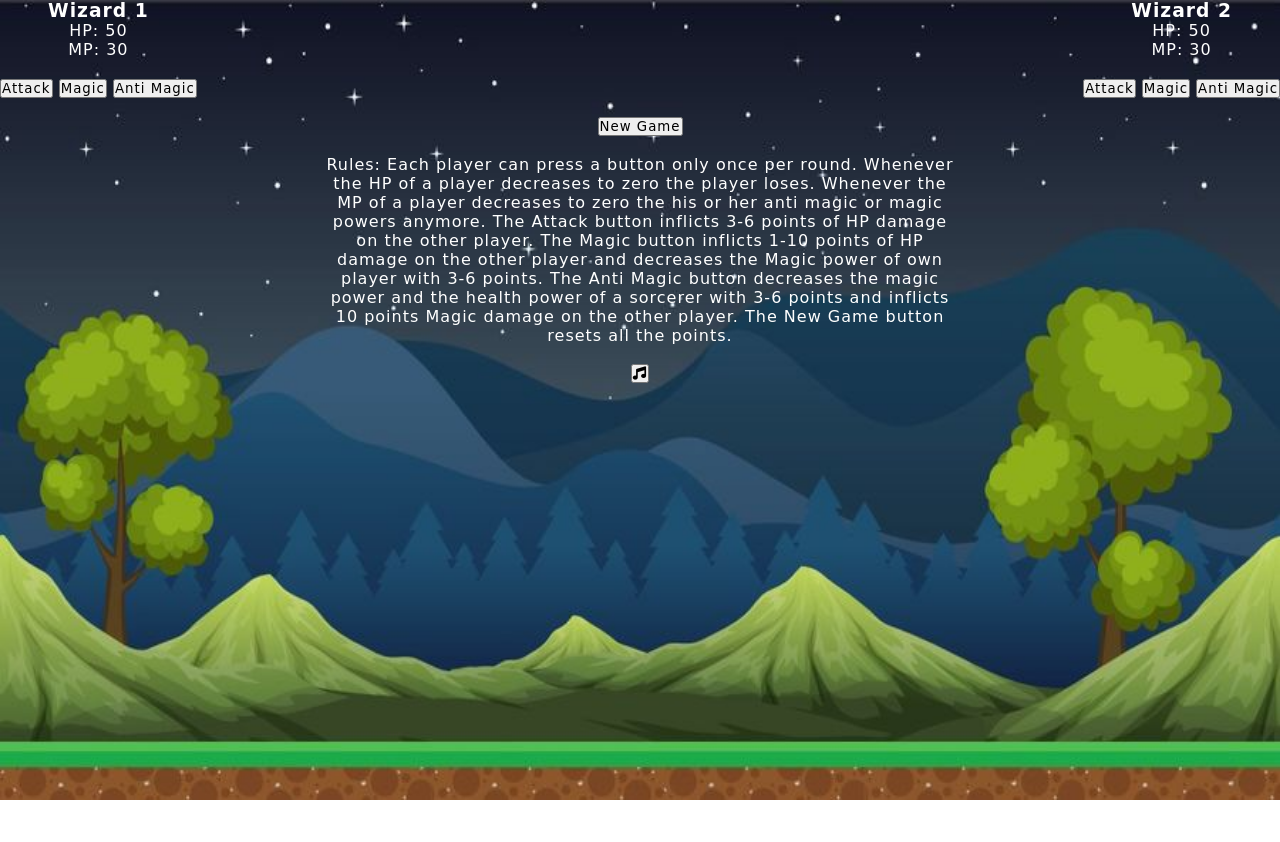
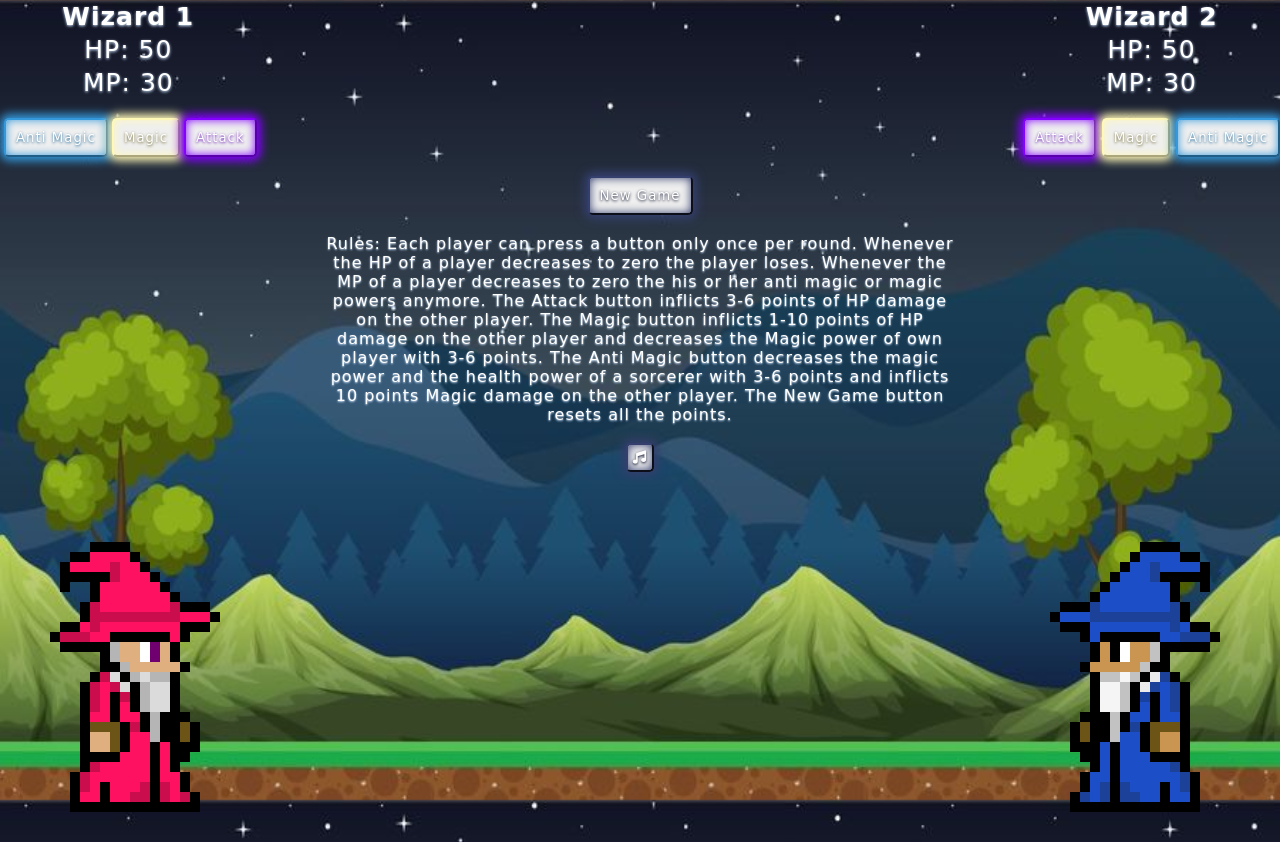
Before and after one commit to The-Child/The-Child.github.io, a plain HTML site: page index.html in a window 1280 px wide. Before the commit the page ends 800 px from the top, so only its background shows below. Drawn offline with Linux system fonts and the light colour scheme; a web font is replaced by a local one.

Commit message:
additional css

```diff
--- a/index.html
+++ b/index.html
@@ -25,7 +25,7 @@
     </style>
     <div id="scoresDiv">
       <div>
-        <h3>Wizard 1</h3>
+        <h2>Wizard 1</h2>
 
         <div id="scoreHP1Div">HP:<span id="scoreHP1"> 50</span></div>
 
@@ -33,17 +33,21 @@
 
         <br />
 
-        <button onclick="AttackOnWater()">Attack</button>
+        <div id="reverse">
+          <button class="btnOneAttack" onclick="AttackOnWater()">Attack</button>
 
-        <button onclick="MagicOnWater()">Magic</button>
+          <button class="btnOneMagic" onclick="MagicOnWater()">Magic</button>
 
-        <button onclick="AntiMagicOnWater()">Anti Magic</button>
+          <button class="btnOneAnti" onclick="AntiMagicOnWater()">
+            Anti Magic
+          </button>
+        </div>
       </div>
 
       <br />
 
       <div>
-        <h3>Wizard 2</h3>
+        <h2>Wizard 2</h2>
 
         <div id="scoreHP2Div">HP:<span id="scoreHP2"> 50</span></div>
 
@@ -51,17 +55,19 @@
 
         <br />
 
-        <button onclick="AttackOnFire()">Attack</button>
+        <button class="btnTwoAttack" onclick="AttackOnFire()">Attack</button>
 
-        <button onclick="MagicOnFire()">Magic</button>
+        <button class="btnTwoMagic" onclick="MagicOnFire()">Magic</button>
 
-        <button onclick="AntiMagicOnFire()">Anti Magic</button>
+        <button class="btnTwoAnti" onclick="AntiMagicOnFire()">
+          Anti Magic
+        </button>
       </div>
     </div>
     <br />
 
     <div id="resetAndRules">
-      <button onclick="NewGame()">New Game</button>
+      <button id="btnNewGame" onclick="NewGame()">New Game</button>
 
       <br />
 
@@ -83,7 +89,7 @@
       <br />
 
       <button
-        id="music-btn"
+        id="btnMusic"
         type="button"
         title="Epic Fantasy Songs"
         onclick="music()"
@@ -92,6 +98,10 @@
       </button>
     </div>
 
+    <div id="wizardIMG">
+      <img id="wizard-1" src="Images/wizard-1.png" alt="wizard-1" />
+      <img id="wizard-2" src="Images/wizard-2.png" alt="wizard-2" />
+    </div>
     <script type="text/javascript" src="app.js"></script>
   </body>
 </html>
--- a/style.css
+++ b/style.css
@@ -14,8 +14,16 @@
     text-align: center;
 }
 
-#scoresDiv h3, #scoreHP1Div, #scoreMP1Div, #scoreHP2Div, #scoreMP2Div  {
+#scoresDiv h2, #scoreHP1Div, #scoreMP1Div, #scoreHP2Div, #scoreMP2Div  {
 color: white;
+font-size: 25px;
+padding: 2px;
+text-shadow: 0 1px 3px #cce2fc;
+}
+
+#reverse {
+    display: flex;
+    flex-direction: row-reverse;
 }
 
 #resetAndRules {
@@ -31,4 +39,82 @@ color: white;
 #resetAndRules p {
     font-size: 16px;
     color: white;
+    text-shadow: 0 1px 2px #cce2fc;
 }
+
+#btnNewGame {
+    padding: 10px;
+    border-color: #343f6e;
+    border-radius: 5px;
+    color: #fff;
+    text-shadow: 0 1px 3px #0a102c;
+    box-shadow: 0 0 40px 40px #343f6e inset, 0 0 0 0 #343f6e;
+    -webkit-transition: all 150ms ease-in-out;
+    transition: all 150ms ease-in-out;
+    box-shadow: 0 0 10px 0 #343f6e inset, 0 0 10px 4px #343f6e;
+}
+
+#btnMusic {
+    padding: 5px;
+    border-color: #343f6e;
+    border-radius: 5px;
+    color: #fff;
+    text-shadow: 0 1px 3px #0a102c;
+    box-shadow: 0 0 40px 40px #343f6e inset, 0 0 0 0 #343f6e;
+    -webkit-transition: all 150ms ease-in-out;
+    transition: all 150ms ease-in-out;
+    box-shadow: 0 0 10px 0 #343f6e inset, 0 0 10px 4px #343f6e;
+}
+
+.btnOneAttack, .btnOneMagic, .btnOneAnti {
+    margin-left: 4px;
+}
+
+
+
+.btnOneAttack, .btnTwoAttack {
+    padding: 10px;
+    border-color: #8400ff;
+    border-radius: 5px;
+    color: #fff;
+    text-shadow: 0 1px 3px #5b00b1;
+    box-shadow: 0 0 40px 40px #8400ff inset, 0 0 0 0 #8400ff;
+    -webkit-transition: all 150ms ease-in-out;
+    transition: all 150ms ease-in-out;
+    box-shadow: 0 0 10px 0 #8400ff inset, 0 0 10px 4px #8400ff;
+}
+
+.btnOneMagic, .btnTwoMagic {
+    padding: 10px;
+    border-color: #fff8b7;
+    border-radius: 5px;
+    color: #fff;
+    text-shadow: 0 1px 3px #686225;
+    box-shadow: 0 0 40px 40px #fff8b7 inset, 0 0 0 0 #fff8b7;
+    -webkit-transition: all 150ms ease-in-out;
+    transition: all 150ms ease-in-out;
+    box-shadow: 0 0 10px 0 #fff8b7 inset, 0 0 10px 4px #fff8b7;
+}
+
+.btnOneAnti, .btnTwoAnti {
+    padding: 10px;
+    border-color: #3498db;
+    border-radius: 5px;
+    color: #fff;
+    text-shadow: 0 1px 3px #0d5c91;
+    box-shadow: 0 0 40px 40px #3498db inset, 0 0 0 0 #3498db;
+    -webkit-transition: all 150ms ease-in-out;
+    transition: all 150ms ease-in-out;
+    box-shadow: 0 0 10px 0 #3498db inset, 0 0 10px 4px #3498db;
+}
+
+#wizardIMG {
+    display: flex;
+    justify-content: space-between;
+    align-items: flex-end;
+    height: 50%;
+}
+
+#wizard1, #wizard2 {
+    margin-bottom: 50px;
+}
```
